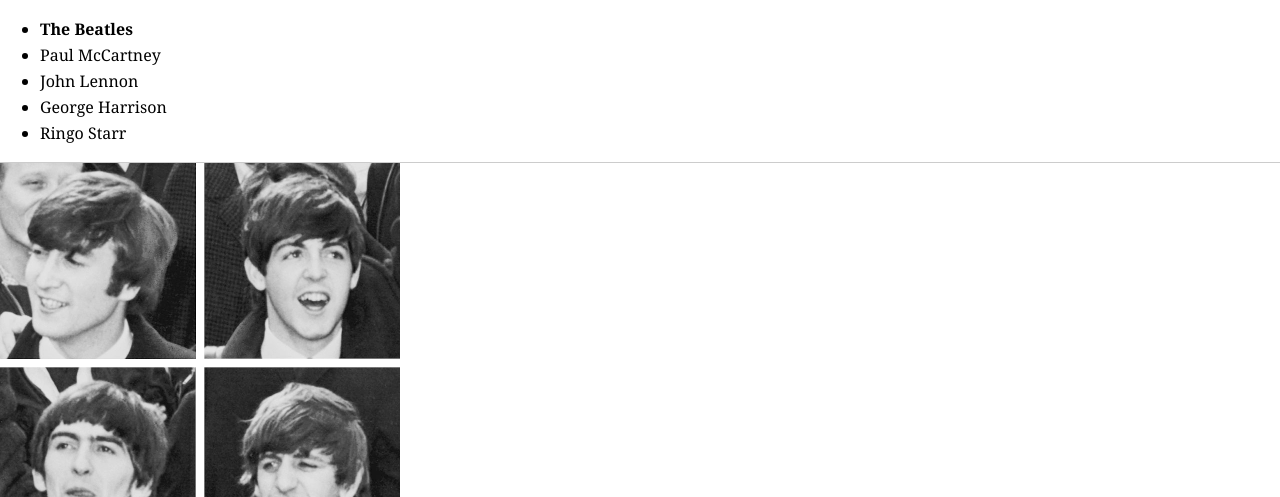
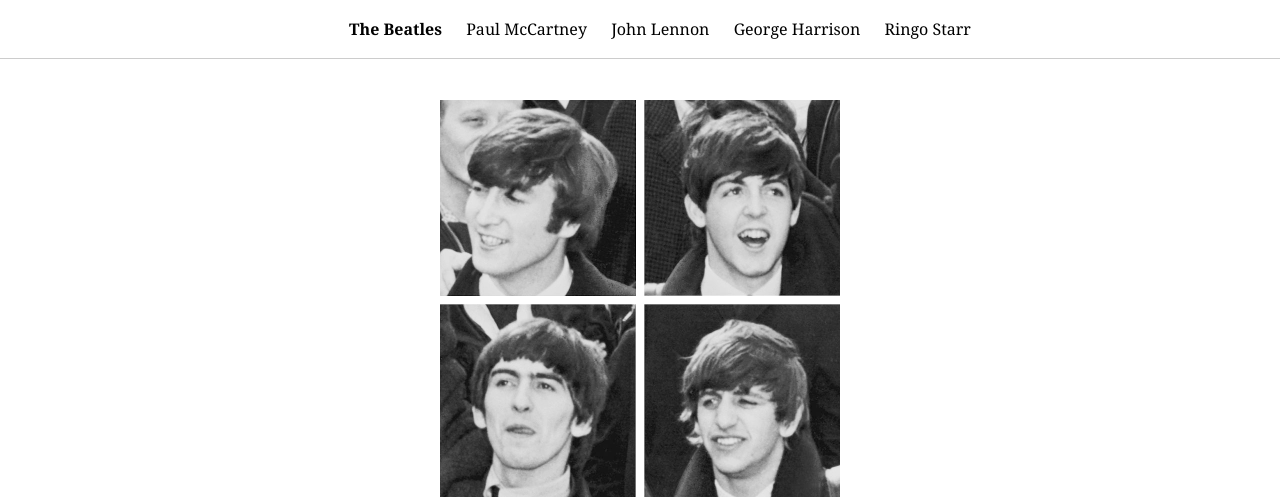
Before and after one commit to tsl-html-css/beatles, a plain HTML site: page index.html in a window 1280 px wide. Shown: the top 497 px of the page. Drawn offline with Linux system fonts and the light colour scheme.

Commit message:
Start spelling out the instructions.

```diff
--- a/screen.css
+++ b/screen.css
@@ -9,24 +9,6 @@ check out images/finished-page.png
 
 ##### Instructions
 
-1.  Make sure everything in the header is centered
-    Also, make sure the header stays at the top of the screen even if you scroll.
-    Make sure the header covers the width of the screen!
-
-2.  The nav list items shouldn't have bullets and should all be on the same line.
-    Make sure there's 8px of padding on both sides of each nav item.
-
-3.  Everything in the intro should be centered, including the image.
-
-4.  The content div should be centered on the page, and it should be 540px wide.
-
-5.  Each Beatle image should be at the top of the section, meaning the top of the
-    image should be aligned with the top of the name of that beatle (the h2).
-
-    The right edge of each Beatle image should be 40px from the left edge of the content.
-    Each Beatle image should be 200px wide.
-
-6.  Center the source.
 
 ------------------------------------------------------------------- */
 
@@ -37,29 +19,88 @@ html, body {
 }
 
 nav {
+    /* 1. Add one rule here that makes the nav stick to the top of the window as the page scrolls. */
+
+    position: fixed;
+
+    /* 2. Add another rule that makes the nav be as wide as the entire page. */
+
+    width: 100%;
+
+    /* 3. Finally, include a rule that will center all TEXT inside of this element. */
+
+    text-align: center;
+
     border-bottom: 1px solid #ccc;
     background: #fff;
     z-index: 10;
 }
 
-nav ul li {
 
+nav li {
+    /* 3. Notice how the selector here has a space in it. This tells CSS to apply the following */
+    /* rules ONLY to <li> elements that are INSIDE <nav> elements. This is called a nested tag. */
+
+    /* 4. Add one rule here that puts all these elements on one line. */
+
+    display: inline-block;
+
+    /* 5. Add another rule that puts some space between them. */
+
+    margin: 0 10px;
+
+    /* 6. If you see bullets on your list items, add a rule to remove them. */
+}
+
+.content {
+    /* 7. Add a rule that puts space at the top of this element, which wil leave room for the nav. */
+
+    padding-top: 100px;
 }
 
 .intro {
+    /* 8. Make this div centered on the page. To do this, you need to define a width.*/
+    /* Make the div a little wider than the 2x2 image of the Beatles. */
+
+    margin: 0 auto;
+    width: 500px;
+
+    /* 9. We'd also like the text itself to be centered. */
+
+    text-align: center;
+
     margin-bottom: 40px;
     padding-bottom: 20px;
     border-bottom: 1px solid #ccc;
 }
 
-.content {
-}
+.beatle {
+    /* 10. Add a rule that makes this element the same width as the intro. */
 
-.beatle {
+    width: 500px;
+
+    /* 11. And center it the same way. */
+
+    margin: 0 auto;
+
     margin-bottom: 40px;
 }
 
+/* 12. Write a selector that gets applied to JUST images that live withing divs of class "beatle". */
+/* Reference the LI rule above for the syntax. */
+
+/* 13. Each of these Beatle images should be taken out of the flow, so we can position it. That's one rule. */
+/* 14. In order for these to be positioned relative to the block of text, you need to add one rule to the previous ruleset. */
+
+/* 15. Then, to… */
+
+.beatle img {
+    position: absolute;
+}
+
 .source {
+     /* Finally, make the source centered.*/
+
     border-top: 1px solid #ccc;
     margin-top: 20px;
     padding-top: 20px;
```
